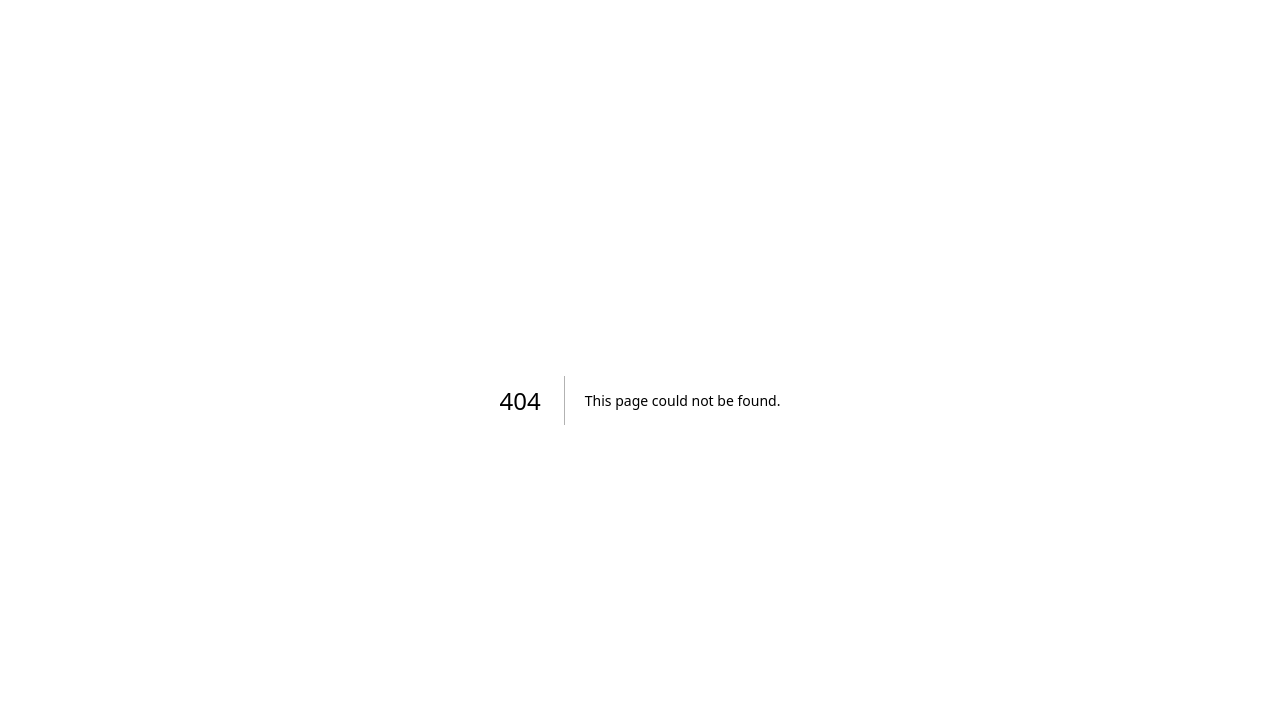
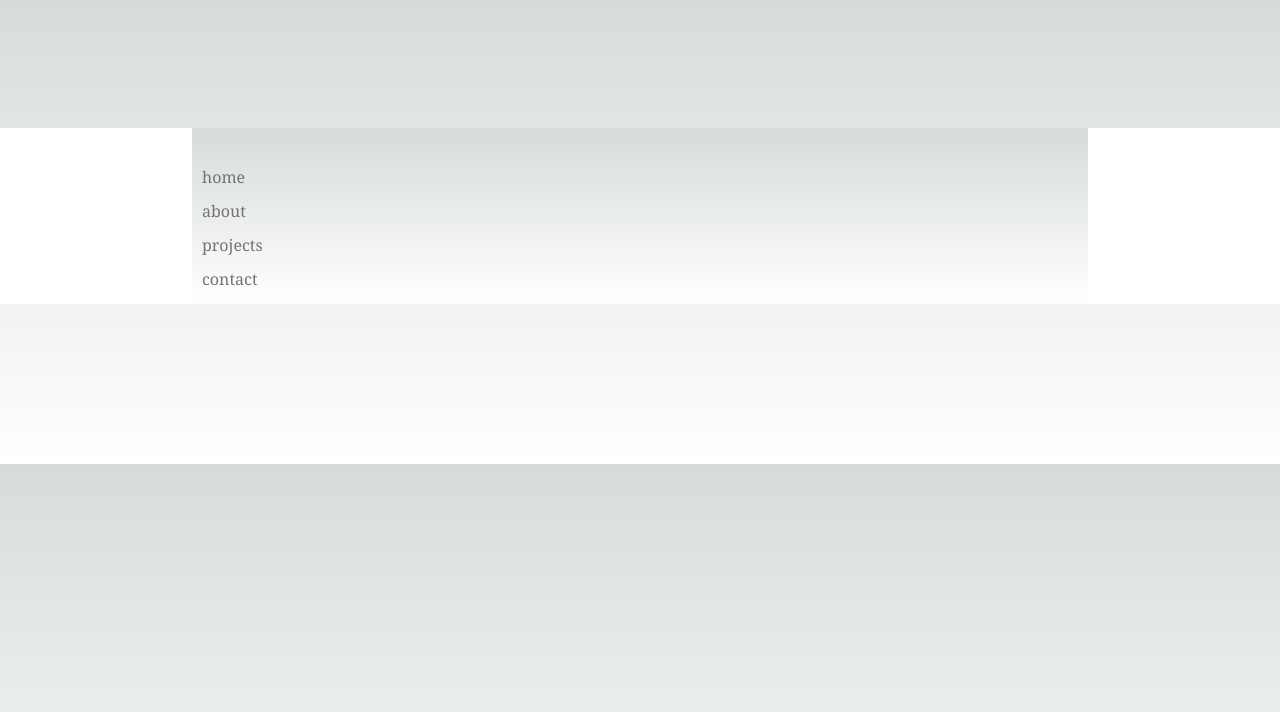
Before and after one commit to AntonioKaram/Portfolio, a Next.js app: page /layout in a window 1280 px wide. Before the commit this address had no page. Shown: the top 712 px of the page. Built offline with nearby package versions, Linux system fonts and the light colour scheme.

Commit message:
page layouts

```diff
--- a/package.json
+++ b/package.json
@@ -20,7 +20,8 @@
     "next": "13.4.4",
     "react": "18.2.0",
     "react-dom": "18.2.0",
-    "typescript": "5.1.3"
+    "typescript": "5.1.3",
+    "vercel": "^30.1.2"
   },
   "devDependencies": {
     "autoprefixer": "^10.4.14",
--- /dev/null
+++ b/src/pages/layout.tsx
@@ -0,0 +1,82 @@
+import '../styles/globals.css';
+import clsx from 'clsx';
+import type { Metadata } from 'next';
+import localFont from 'next/font/local';
+import Sidebar from '../../components/navigationbar';
+import { Analytics } from '@vercel/analytics/react';
+
+const kaisei = localFont({
+  src: '../../public/fonts/kaisei-tokumin-latin-700-normal.woff2',
+  weight: '700',
+  variable: '--font-kaisei',
+  display: 'swap',
+});
+
+export const metadata: Metadata = {
+  title: {
+    default: 'Antonio Karam',
+    template: '%s | Antonio Karam',
+  },
+  description: 'INSERT META HERE',
+  openGraph: {
+    title: 'Antonio Karam',
+    description: 'INSERT META HERE.',
+    url: 'https://antoniokaram.dev',
+    siteName: 'Antonio Karam',
+    images: [
+      {
+        url: 'LOGO',
+        width: 1920,
+        height: 1080,
+      },
+    ],
+    locale: 'en-US',
+    type: 'website',
+  },
+  robots: {
+    index: true,
+    follow: true,
+    googleBot: {
+      index: true,
+      follow: true,
+      'max-video-preview': -1,
+      'max-image-preview': 'large',
+      'max-snippet': -1,
+    },
+  },
+  twitter: {
+    title: 'Antonio Karam',
+    card: 'summary_large_image',
+  },
+  icons: {
+    shortcut: '/favicon.ico',
+  },
+  verification: {
+    google: 'eZSdmzAXlLkKhNJzfgwDqWORghxnJ8qR9_CHdAh5-xw',
+    yandex: '14d2e73487fa6c71',
+  },
+};
+
+export default function RootLayout({
+  children,
+}: {
+  children: React.ReactNode;
+}) {
+  return (
+    <html
+      lang="en"
+      className={clsx(
+        'text-black bg-white dark:text-white dark:bg-[#111010]',
+        kaisei.variable
+      )}
+    >
+      <body className="antialiased max-w-4xl mb-40 flex flex-col md:flex-row mx-4 mt-8 md:mt-20 lg:mt-32 lg:mx-auto">
+        <Sidebar />
+        <main className="flex-auto min-w-0 mt-6 md:mt-0 flex flex-col px-2 md:px-0">
+          {children}
+          <Analytics />
+        </main>
+      </body>
+    </html>
+  );
+}
--- a/tsconfig.json
+++ b/tsconfig.json
@@ -28,7 +28,8 @@
   ".next/types/**/*.ts",
   ".contentlayer/generated",
   "components",
-  "lib"],
+  "lib",
+  "@vercel"],
   "exclude": ["node_modules"],
 
 }
```
Also changed, not shown: 1 other file (tests, documents, lock files or other folders).
